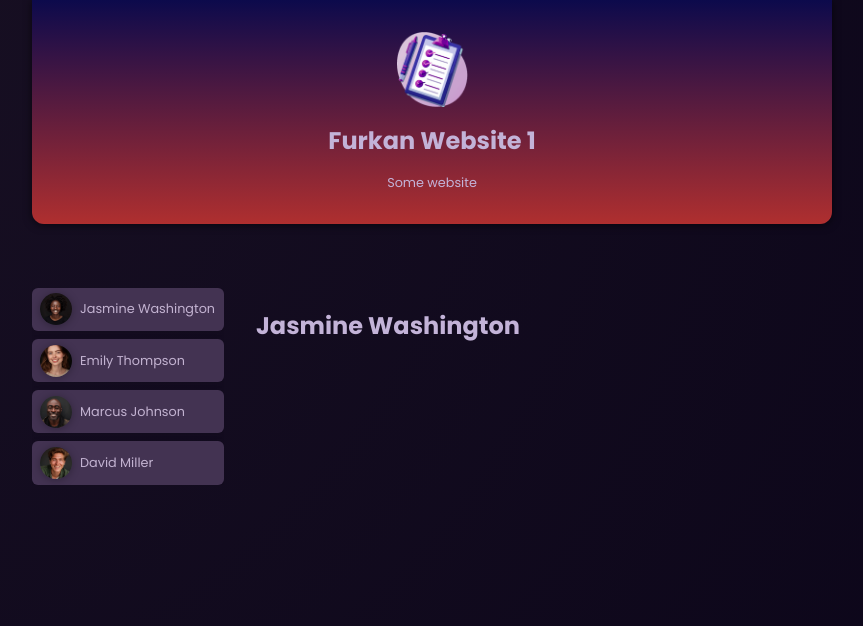
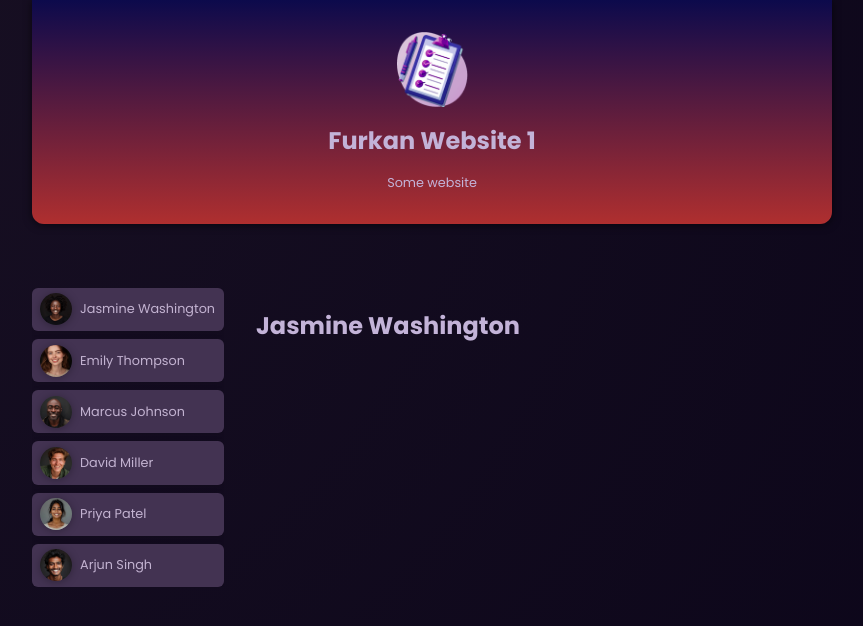
Before and after one commit to furkangurbuz5/01-starting-project, an Angular app: page / in a window 1280 px wide. Shown: the top 626 px of the page, without its empty margins (208-1071 px from the left). Built offline with nearby package versions, Linux system fonts and the light colour scheme.

Commit message:
Static to dynamic rendering with @for

```diff
--- a/src/app/app.component.html
+++ b/src/app/app.component.html
@@ -2,31 +2,14 @@
 
 <main>
   <ul id="users">
-    <li>
-      <app-user
-        (select)="onSelectUser($event)"
-        [user]="users[0]"
-      />
-    </li>
-    <li>
-      <app-user
-        (select)="onSelectUser($event)"
-        [user]="users[1]"
-      />
-    </li>
-    <li>
-      <app-user
-        (select)="onSelectUser($event)"
-        [user]="users[2]"
-      />
-    </li>
-    <li>
-      <app-user
-        (select)="onSelectUser($event)"
-        [user]="users[3]"
-      />
-    </li>
+    @for (user of users; track user) {
+      <li>
+        <app-user
+          (select)="onSelectUser($event)"
+          [user]="user"
+        />
+      </li>
+    }
   </ul>
-
   <app-task [userName]="selectedUser.name"></app-task>
 </main>
```
